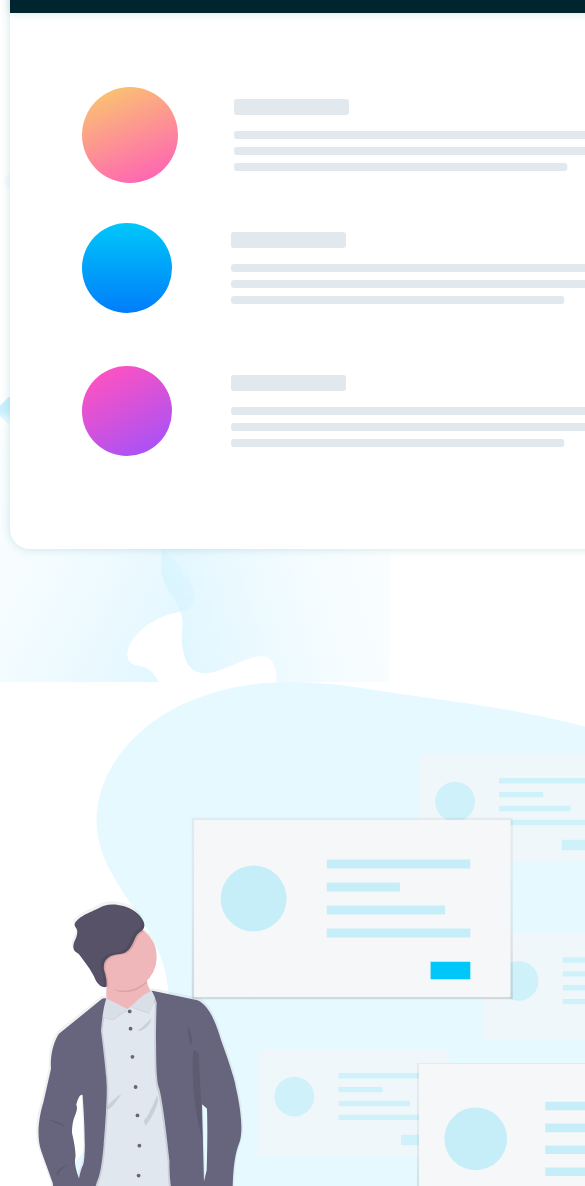
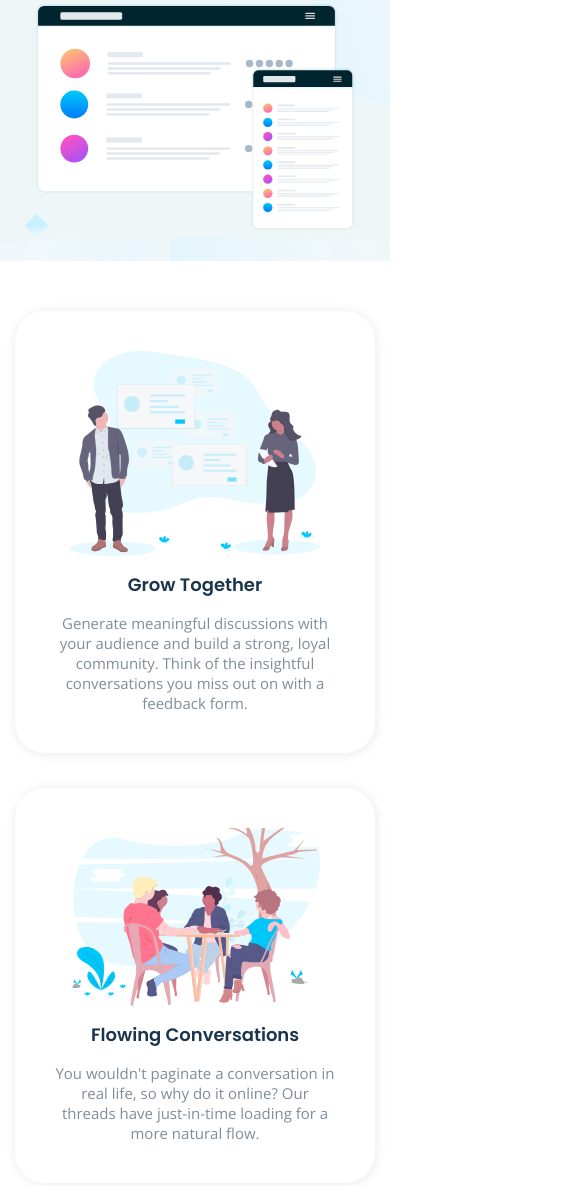
Before and after one commit to Zansuken/Huddle, a plain HTML site: page index.html in a window 390 px wide. Shown: the part 449-1635 px from the top of the page, 585 px wide, since content can reach past the window. Drawn offline with nearby package versions, Linux system fonts and the light colour scheme.

Commit message:
main mobile design

```diff
--- a/index.html
+++ b/index.html
@@ -39,9 +39,9 @@
 
         </div>
 
-        <a class="get_started">Get Started For Free</a>
+        <a class="get_started" href="#">Get Started For Free</a>
 
-        <img src="./images/illustration-mockups.svg" alt="mockups">
+        <img class="mockups" src="./images/illustration-mockups.svg" alt="mockups">
 
     </header>
 
--- a/mobile_style.css
+++ b/mobile_style.css
@@ -16,12 +16,15 @@ header {
     width: 100%;
     background-image: url(./images/bg-hero-mobile.svg);
     background-size: cover;
-    background-attachment: fixed;
+    background-color: rgb(202, 226, 230, .3);
+    background-position-x: -415px;
+    background-position-y: -23px;
+    padding-bottom: 30px;
 }
 .top_header {
     display: flex;
     justify-content: space-between;
-    margin-top: 30px;
+    padding-top: 30px;
 }
 
 .top_header .logo {
@@ -68,8 +71,59 @@ header {
     padding: 12px 60px;
     margin-right: auto;
     margin-left: auto;
+    margin-top: 30px;
     border-radius: 30px;
     background-color: rgba(255, 62, 239, 0.945);
     color: white;
     font-size: 12px;
+    font-weight: 700;
+    text-decoration: none;
 }
+
+.mockups {
+    display: flex;
+    width: 320px;
+    margin-top: 50px;
+    margin-left: auto;
+    margin-right: auto;
+}
+
+main {
+    margin-top: 50px;
+}
+.pros1, .pros2, .pros3 {
+    display: flex;
+    flex-direction: column;
+    margin-left: 15px;
+    margin-right: 15px;
+    width: fit-content;
+    background-color: white;
+    box-shadow: 1px 1px 12px rgba(0, 0, 0, 0.089);
+    border-radius: 30px;
+}
+
+.pros2, .pros3 {
+    margin-top: 35px;
+}
+.pros1 img, .pros2 img, .pros3 img {
+    width: 250px;
+    margin-left: auto;
+    margin-right: auto;
+    margin-top: 40px;
+}
+
+.pros_descriptions {
+    text-align: center;
+    padding-left: 40px;
+    padding-right: 40px;
+    padding-bottom: 25px;
+}
+
+.pros_descriptions h2 {
+    font-size: 18px;
+}
+
+.pros_descriptions p {
+    font-size: 15px;
+    color: hsl(208, 11%, 55%);
+}
```
